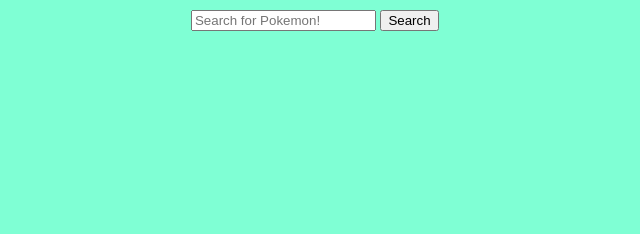
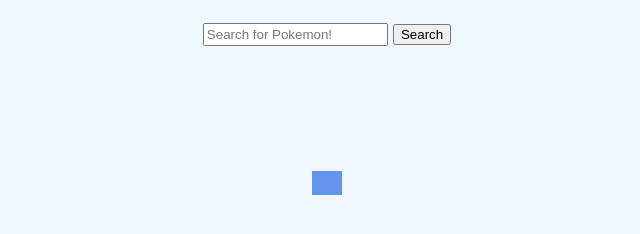
Before and after one commit to justin-gc/caracaro-Cariaga, a plain HTML site: page index.html in a window 1280 px wide. Shown: the whole page, without its empty margins (313-953 px from the left). Drawn offline with Linux system fonts and the light colour scheme.

Commit message:
added css

```diff
--- a/main.js
+++ b/main.js
@@ -1,12 +1,9 @@
-
-
 async function searchPokemon() {
     const pokemonName = document.getElementById("pokemon-name");
     const spriteFront = document.getElementById("sprite-front");
     const spriteBack = document.getElementById("sprite-back");
     const errorMessage = document.getElementById("error-message");
     const dataTable = document.getElementById("pokemon-data");
-    const dataValues = dataTable.querySelector("tbody");
 
     try {
         const pokemon = document.getElementById("search-text").value.toLowerCase();
--- a/styles.css
+++ b/styles.css
@@ -1,7 +1,8 @@
 body {
     display: flex;
-    font-family: Arial, Helvetica, sans-serif;
-    background-color: aquamarine;
+    flex-direction: column;
+    font-family: Verdana, Tahoma, sans-serif;
+    background-color: aliceblue;
     justify-content: center;
     align-items: center;
 }
@@ -11,14 +12,50 @@ th, td {
     vertical-align: top;
 }
 
+.header-text {
+    font-weight: bold;
+}
+
 .search-bar {
     height: 2em;
+    padding: 15px 30px;
+    border-radius: 50px;
+    font-size: 1em;
 }
 
-.header-text {
-    font-weight: bold;
+.search-bar input {
+    height: 1.25em;
+}
+
+.search-bar button {
+    height: 1.6em;
 }
 
 #ability-list, #stat-name-list, #stat-value-list {
     list-style-type: none;
 }
+
+#pokemon-table {
+    border-collapse: collapse;
+    margin: 25px 0;
+    font-size: 1em;
+    min-width: 0.5em;
+    background-color: gainsboro;
+}
+
+#pokemon-table thead tr {
+    background-color: cornflowerblue;
+}
+
+#pokemon-table th,
+#pokemon-table td {
+    padding: 12px 15px;
+}
+
+#pokemon-table tbody tr {
+    border-bottom: 1px solid darkgrey;
+}
+
+#pokemon-table tbody tr:last-of-type {
+    border-bottom: 5px solid cornflowerblue;
+}
```
